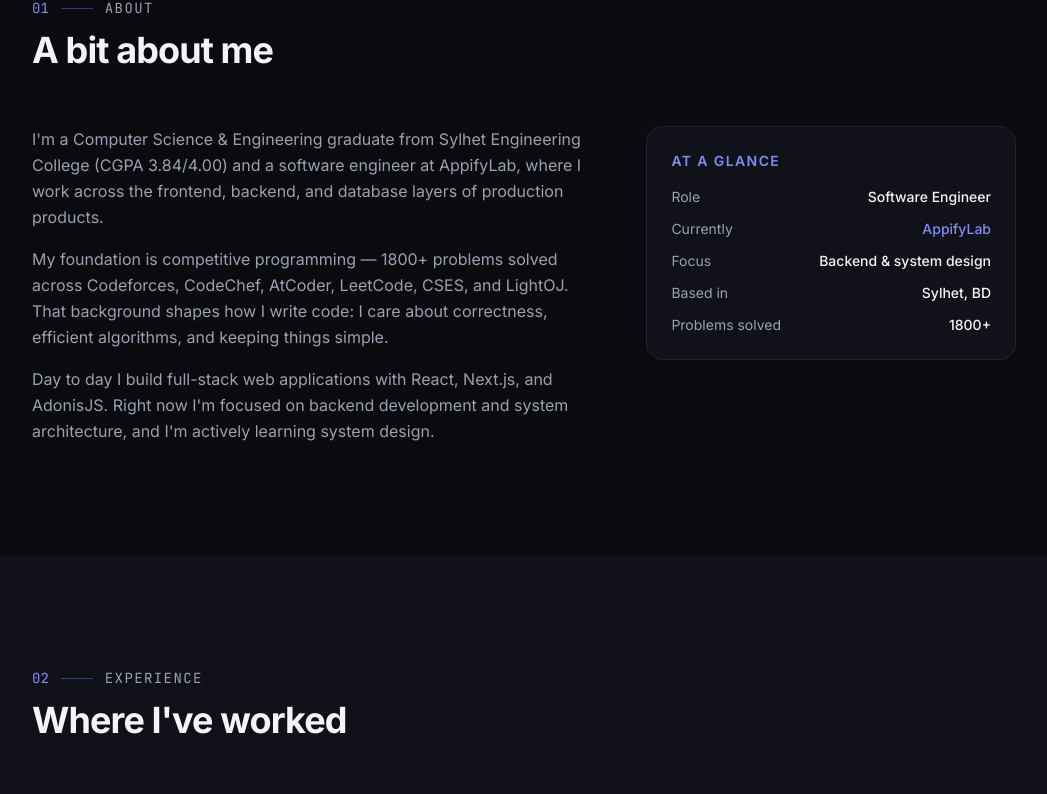
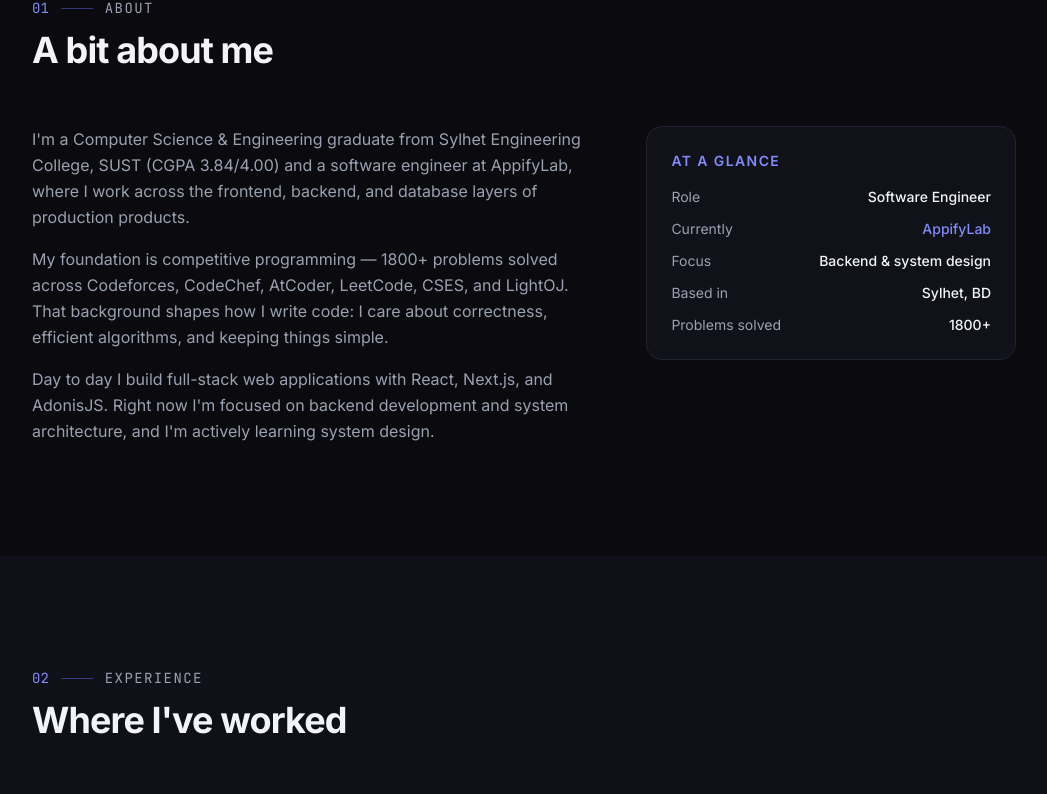
Before and after one commit to ringku1/My-Portfolio, a Next.js app: page / in a window 1280 px wide. Shown: the part 914-1708 px from the top of the page, without its empty margins (116-1163 px from the left). Built offline with nearby package versions, Linux system fonts and the light colour scheme.

Commit message:
Update educational institution name in content.ts

```diff
--- a/src/data/content.ts
+++ b/src/data/content.ts
@@ -47,7 +47,7 @@ export const profile = {
 export const about = {
   // Written from your resume. Paste LinkedIn "About" text here to enrich it.
   paragraphs: [
-    "I'm a Computer Science & Engineering graduate from Sylhet Engineering College (CGPA 3.84/4.00) and a software engineer at AppifyLab, where I work across the frontend, backend, and database layers of production products.",
+    "I'm a Computer Science & Engineering graduate from Sylhet Engineering College, SUST (CGPA 3.84/4.00) and a software engineer at AppifyLab, where I work across the frontend, backend, and database layers of production products.",
     "My foundation is competitive programming — 1800+ problems solved across Codeforces, CodeChef, AtCoder, LeetCode, CSES, and LightOJ. That background shapes how I write code: I care about correctness, efficient algorithms, and keeping things simple.",
     "Day to day I build full-stack web applications with React, Next.js, and AdonisJS. Right now I'm focused on backend development and system architecture, and I'm actively learning system design.",
   ],
@@ -246,7 +246,7 @@ export const skills: SkillGroup[] = [
 /* -------------------------------------------------------------------------- */
 export const education = [
   {
-    institution: "Sylhet Engineering College",
+    institution: "Sylhet Engineering College, SUST",
     location: "Sylhet, Bangladesh",
     degree: "B.Sc. in Computer Science & Engineering",
     period: "Jan 2020 — Jul 2025",
```
